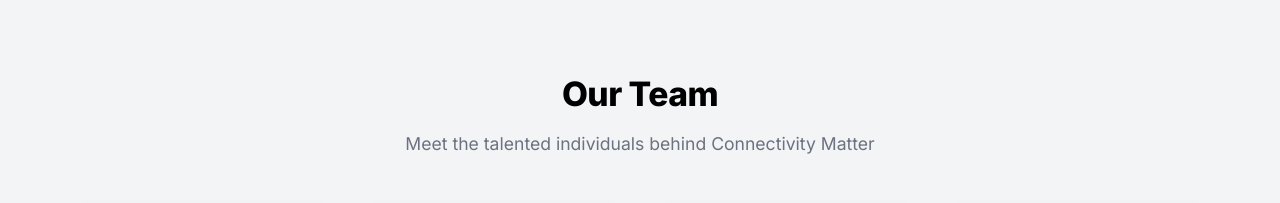
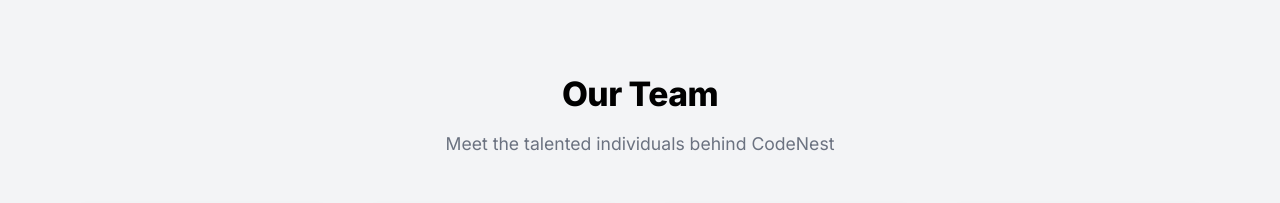
Before and after one commit to abdullahxyz85/CodeNest_UI, a plain HTML site: page index.html in a window 1280 px wide. Shown: the part 3840-4043 px from the top of the page. Drawn offline with nearby package versions, Linux system fonts and the light colour scheme.

Commit message:
adding  things

```diff
--- a/index.html
+++ b/index.html
@@ -418,7 +418,7 @@
       <div class="container">
         <h2 class="section-title">Our Team</h2>
         <p class="section-description">
-          Meet the talented individuals behind Connectivity Matter
+          Meet the talented individuals behind CodeNest
         </p>
         <div class="team-row">
           <!-- Team Member 1 -->
```
